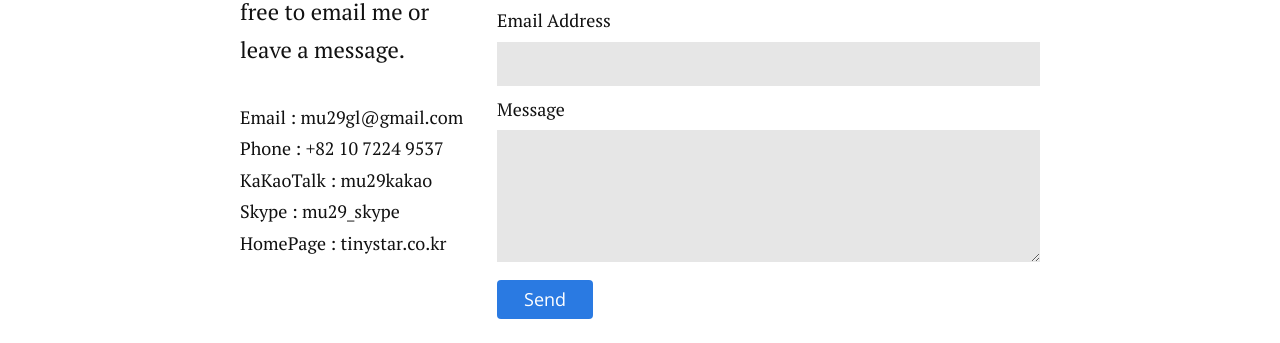
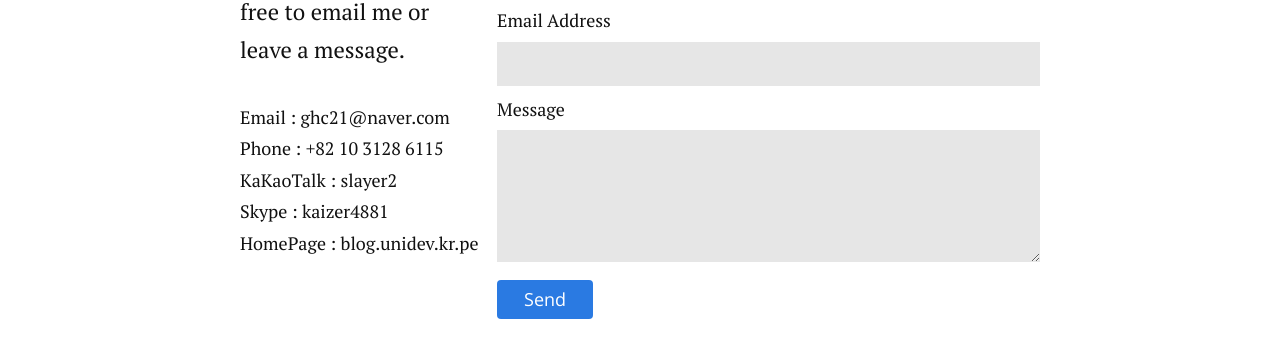
Before and after one commit to kaizer21/kaizer21.github.io, a Jekyll site: the page built from contact.md, in a window 1280 px wide. Shown: the part 496-839 px from the top of the page. Built offline with Jekyll 4.4.1, drawn with Linux system fonts in a browser that asks for light colours; nearby versions of some CDN libraries; Markdown is read by kramdown in place of the engine named in the settings.

Commit message:
Update contact.md

```diff
--- a/contact.md
+++ b/contact.md
@@ -7,9 +7,9 @@ title: Yeoubi
   <h1 class="pageTitle">Contact Me</h1>
   <div class="contactContent">
     <p class="intro">If you have questions about the posts feel free to email me or leave a message.</p>
-    <p>Email : mu29gl@gmail.com<br/>Phone : +82 10 7224 9537<br/>KaKaoTalk : mu29kakao<br/>Skype : mu29_skype<br/>HomePage : tinystar.co.kr</p>
+    <p>Email : ghc21@naver.com<br/>Phone : +82 10 3128 6115<br/>KaKaoTalk : slayer2<br/>Skype : kaizer4881<br/>HomePage : blog.unidev.kr.pe</p>
   </div>
-  <form action="http://formspree.io/mu29gl@gmail.com">
+  <form action="http://formspree.io/ghc21@naver.com">
     <label for="name">Name</label>
     <input type="text" id="name" name="name" class="full-width"><br>
     <label for="email">Email Address</label>
```
